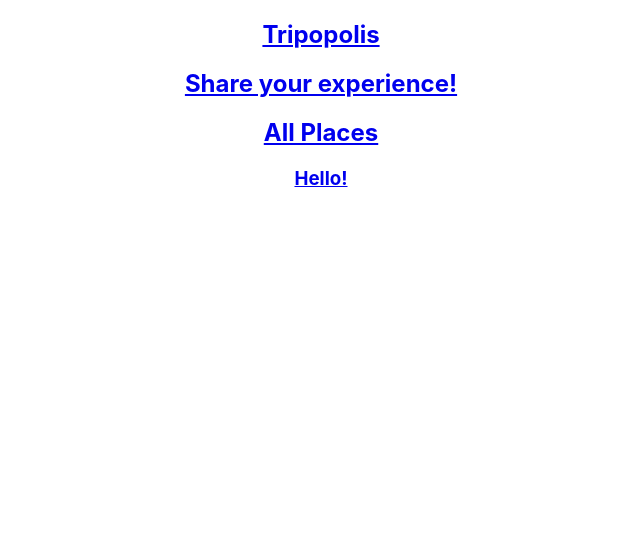
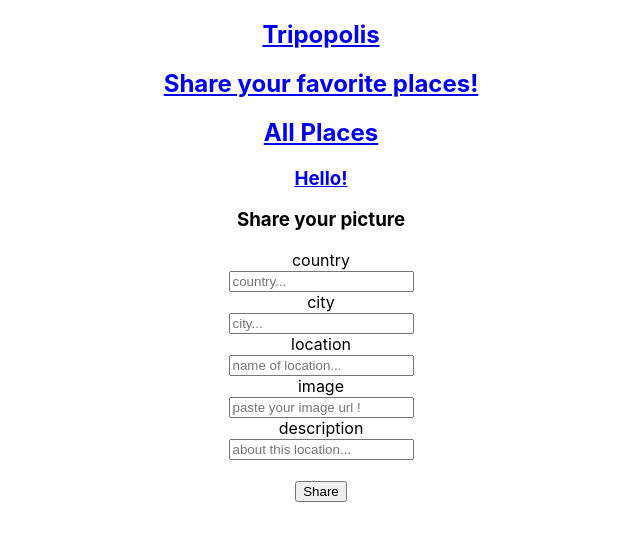
Before and after one commit to bbkbyti/tripopolis, a React (Create React App) app in the folder client/: page /new-place in a window 1280 px wide. Shown: the top 540 px of the page, without its empty margins (319-959 px from the left). Built offline with nearby package versions, Linux system fonts and the light colour scheme; no server answers.

Commit message:
created a new jsx file for adding a new place to current places

```diff
--- a/client/src/App.js
+++ b/client/src/App.js
@@ -5,6 +5,7 @@ import Navbar from './components/Navbar';
 import HomePage from './components/HomePage';
 import Places from "./components/Places"
 import PlaceDetail from './components/PlaceDetail';
+import NewPlace from './components/NewPlace';
 
 
 
@@ -19,10 +20,16 @@ function App() {
       <Route path="/">
         <HomePage />
       </Route>
-      <Route path="/places">
+
+      <Route exact path="/places">
         <Places />
       </Route>
-      <Route path="/places/:id">
+
+      <Route exact path="/new-place">
+        <NewPlace />
+      </Route>
+
+      <Route exact path="/places/:id">
         <PlaceDetail />
       </Route>
 
--- a/client/src/components/Navbar.jsx
+++ b/client/src/components/Navbar.jsx
@@ -10,7 +10,7 @@ export default function Navbar() {
             </Link>
 
             <Link to="/new-place">
-            <h2>Share your experience!</h2>
+            <h2>Share your favorite places!</h2>
             </Link>
             <Link to="/places">
             <h2>All Places</h2>
--- /dev/null
+++ b/client/src/components/NewPlace.jsx
@@ -0,0 +1,86 @@
+import { useState} from 'react';
+import axios from 'axios';
+import { BASE_URL, headers } from '../services';
+
+const defaultForm = {
+    country: "",
+    city: "",
+    location: "",
+    image: "",
+    description: "",
+}
+
+export default function NewPlace() {
+    const [input, setInput] = useState(defaultForm);
+
+
+    const handleChange = (event) => {
+        const { name, value } = event.target;
+
+        setInput(prevInput => ({
+            ...prevInput,
+            [name]: value,
+        }));
+    };
+
+    const handleSubmit = async (e) => {
+        e.preventDefault();
+        const res = await axios.post(BASE_URL, { fields: input },
+            { headers })
+
+    }
+    return (
+        <div>
+            <h3>Share your picture</h3>
+            <form onSubmit={handleSubmit}>
+                <label>country</label>
+                <br />
+                <input
+                name="country"
+                value={input.country}
+                placeholder="country..."
+                onChange={handleChange}/>
+                <br/>
+
+                <label>city</label>
+                <br />
+                <input
+                name="city"
+                value={input.city}
+                placeholder="city..."
+                onChange={handleChange}/>
+                <br/>
+
+                <label>location</label>
+                <br />
+                <input
+                name="location..."
+                value={input.location}
+                placeholder="name of location..."
+                onChange={handleChange}/>
+                <br/>
+
+                <label>image</label>
+                <br />
+                <input
+                name="image"
+                value={input.image}
+                placeholder="paste your image url !"
+                onChange={handleChange}/>
+                <br/>
+
+                <label>description</label>
+                <br />
+                <input
+                name="description"
+                value={input.description}
+                placeholder="about this location..."
+                onChange={handleChange}/>
+                <br />
+                <br />
+                <button>Share</button>
+
+            </form>
+        </div>
+    )
+}
```
